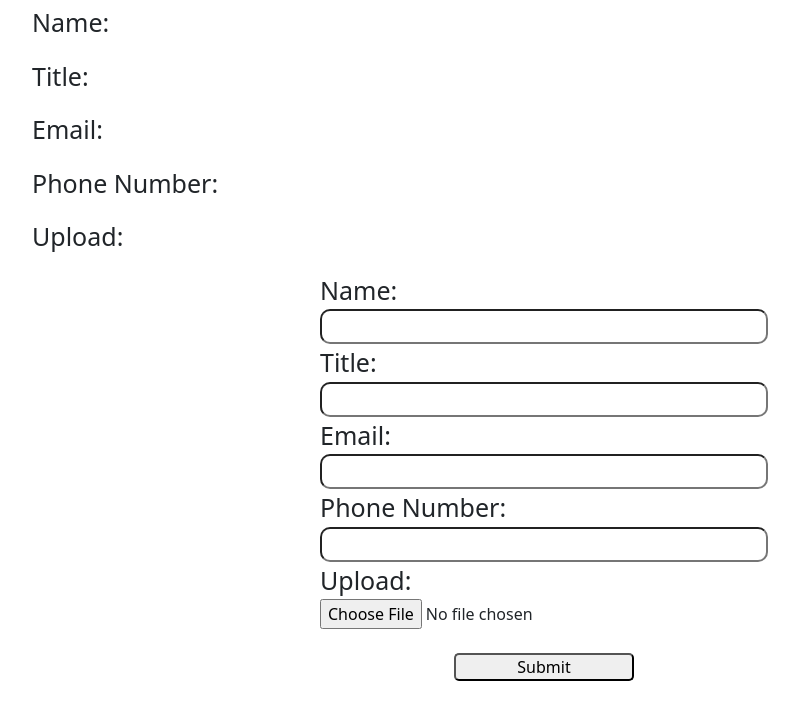
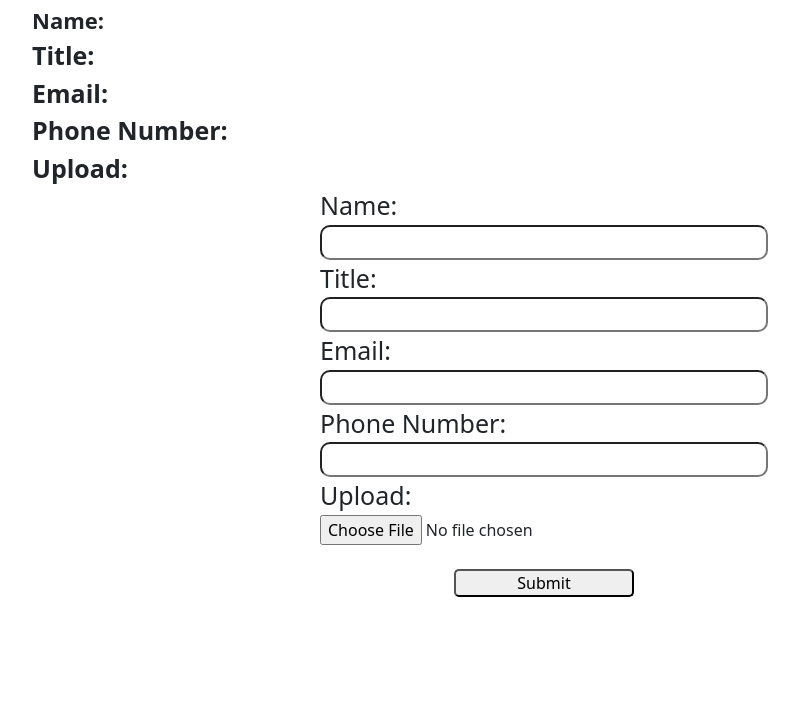
Before and after one commit to peacefanifosi/form_val, a plain HTML site: page index.html in a window 1280 px wide. Shown: the part 98-800 px from the top of the page, without its empty margins (96-895 px from the left). Drawn offline with nearby package versions, Linux system fonts and the light colour scheme.

Commit message:
form_val

```diff
--- a/index.html
+++ b/index.html
@@ -12,11 +12,11 @@
     <h1 style="text-align: center;">FORM VALIDATION</h1>
     <div id="dashboard">
         <h2>USER DETAILS</h2>
-        <p style="font-size: 25px;">Name: </p><p id="nam" style="font-size: 22px;"></p>
-        <p style="font-size: 25px;">Title: </p><p id="tit" style="font-size: 22px;"></p>
-        <p style="font-size: 25px;">Email: </p><p id="ema" style="font-size: 22px;"></p>
-        <p style="font-size: 25px;">Phone Number: </p><p id="pnum" style="font-size: 22px;"></p>
-        <p style="font-size: 25px;">Upload: </p><p id="upl" style="font-size: 22px;"></p>
+        <b style="font-size: 22px;">Name: </b><p id="nam" style="font-size: 20px;"></p><br>
+        <b style="font-size: 25px;">Title: </b><p id="tit" style="font-size: 22px;"></p><br>
+        <b style="font-size: 25px;">Email: </b><p id="ema" style="font-size: 22px;"></p><br>
+        <b style="font-size: 25px;">Phone Number: </b><p id="pnum" style="font-size: 22px;"></p><br>
+        <b style="font-size: 25px;">Upload: </b><p id="upl" style="font-size: 22px;"></p>
 </div>
     <div id="errormessage" ></div>
 <form id="form">
--- a/script.js
+++ b/script.js
@@ -30,6 +30,7 @@ form.addEventListener('submit', function(e) {
             || pnumber.value.startsWith('070')
             || pnumber.value.startsWith('080')
             || pnumber.value.startsWith('091')
+            || pnumber.value.length <11
                                        ){
 
     }else{
```
